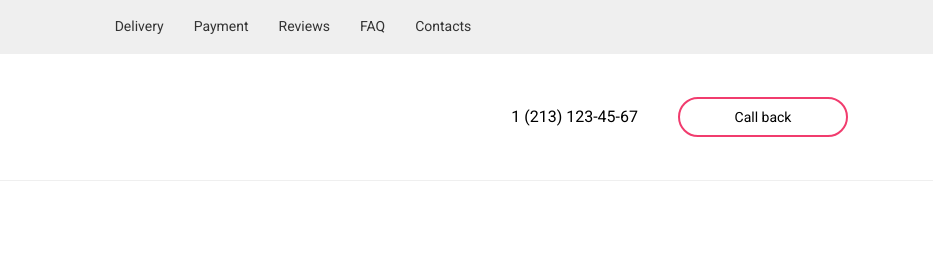
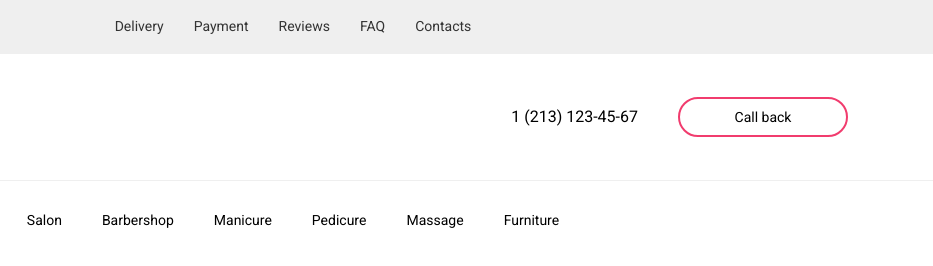
Before and after one commit to OlehLunov/Chairs-site, a website: page index.html in a window 1280 px wide. Shown: the full height of the page, 347-1280 px from the left. Drawn offline with Linux system fonts and the light colour scheme.

Commit message:
header done

```diff
--- a/index.html
+++ b/index.html
@@ -41,6 +41,28 @@
                 <button class="bnt__first">Call back</button>
             </div>
         </div>
+        <nav class="header__bottom container">
+            <ul class="bottom__list">
+                <li class="bottom__list-item">
+                    <a href="#" class="bottom__list-link">Salon</a>
+                </li>
+                <li class="bottom__list-item">
+                    <a href="#" class="bottom__list-link">Barbershop</a>
+                </li>
+                <li class="bottom__list-item">
+                    <a href="#" class="bottom__list-link">Manicure</a>
+                </li>
+                <li class="bottom__list-item">
+                    <a href="#" class="bottom__list-link">Pedicure</a>
+                </li>
+                <li class="bottom__list-item">
+                    <a href="#" class="bottom__list-link">Massage</a>
+                </li>
+                <li class="bottom__list-item">
+                    <a href="#" class="bottom__list-link">Furniture</a>
+                </li>
+            </ul>
+        </nav>
     </header>
 </body>
 </html>
--- a/scss/sections/_header.scss
+++ b/scss/sections/_header.scss
@@ -39,3 +39,25 @@
     color: #000000;
   }
 }
+
+/*header-bottom*/
+
+.header__bottom{
+  padding-top: 30px;
+  padding-bottom: 30px;
+  display: flex;
+  justify-content: center;
+}
+
+.bottom__list{
+  display: flex;
+  gap: 40px;
+
+  &-link{
+    line-height: 1.187;
+    color: #000000;
+    &:hover{
+      color: #F13C6E;
+    }
+  }
+}
```
Also changed, not shown: css/main.css, 1 other file.
